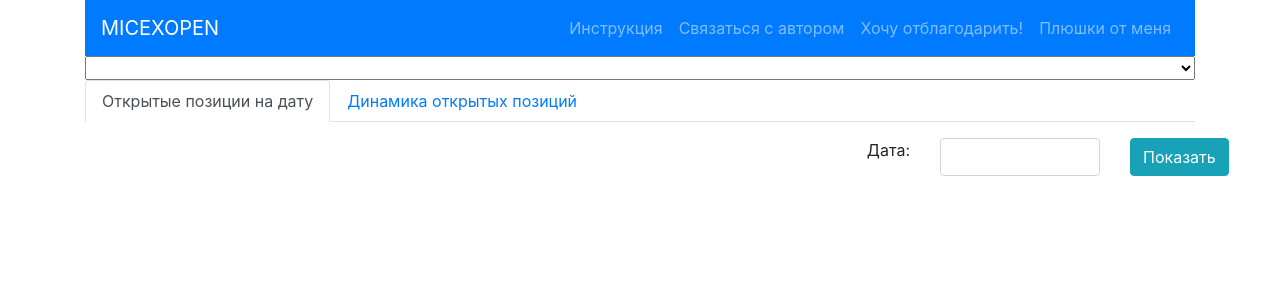
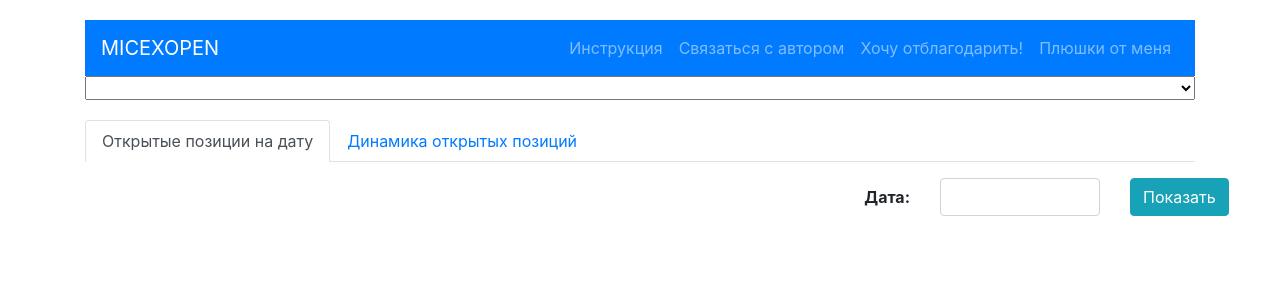
Before and after one commit to khataev/micexopen-vue, a Nuxt app: page / in a window 1280 px wide. Shown: the top 300 px of the page. Built offline with nearby package versions, Linux system fonts and the light colour scheme.

Commit message:
improve tab area: styling

```diff
--- a/components/StaticPositions.vue
+++ b/components/StaticPositions.vue
@@ -2,17 +2,17 @@
   <div>
     <!-- Таблица с информацией об открытых позициях -->
     <div class="row table-row">
-      <div class="col-xs-7 col-sm-9 col-md-9 text-right text-header">
+      <b-col xs="7" sm="9" md="9" class="text-right text-header">
         Дата:
-      </div>
-      <div class="col-xs-3 col-sm-2 col-md-2">
+      </b-col>
+      <b-col xs="3" sm="2" md="2">
         <input id="datepicker" type="text" class="form-control" />
-      </div>
-      <div class="col-xs-1 col-sm-1 col-md-1">
-        <button id="show-static-btn" class="btn btn-info" type="submit">
+      </b-col>
+      <b-col xs="2" sm="1" md="1">
+        <b-btn id="show-static-btn" variant="info" type="submit">
           Показать
-        </button>
-      </div>
+        </b-btn>
+      </b-col>
     </div>
     <b-row>
       <div class="col-xs-12 col-sm-12 col-md-12 table-row">
--- a/layouts/default.vue
+++ b/layouts/default.vue
@@ -37,6 +37,9 @@
 </template>
 
 <style>
+.container {
+  margin-top: 20px;
+}
 /* html {
   font-family: 'Source Sans Pro', -apple-system, BlinkMacSystemFont, 'Segoe UI',
     Roboto, 'Helvetica Neue', Arial, sans-serif;
--- a/pages/index.vue
+++ b/pages/index.vue
@@ -17,7 +17,7 @@
     </b-row>
     <!-- Табы -->
     <div class="error-area"></div>
-    <b-tabs content-class="mt-3">
+    <b-tabs content-class="mt-3" class="tabs-area">
       <b-tab title="Открытые позиции на дату">
         <StaticPositionsTab />
       </b-tab>
@@ -42,6 +42,20 @@ export default {
 </script>
 
 <style>
+.text-header {
+  margin-top: 7px;
+  font-size: 16px;
+  font-weight: bold;
+}
+
+.tabs-area {
+  margin-top: 20px;
+}
+
+.error-area {
+  color: red;
+}
+
 /* .container {
   margin: 0 auto;
   min-height: 100vh;
```
